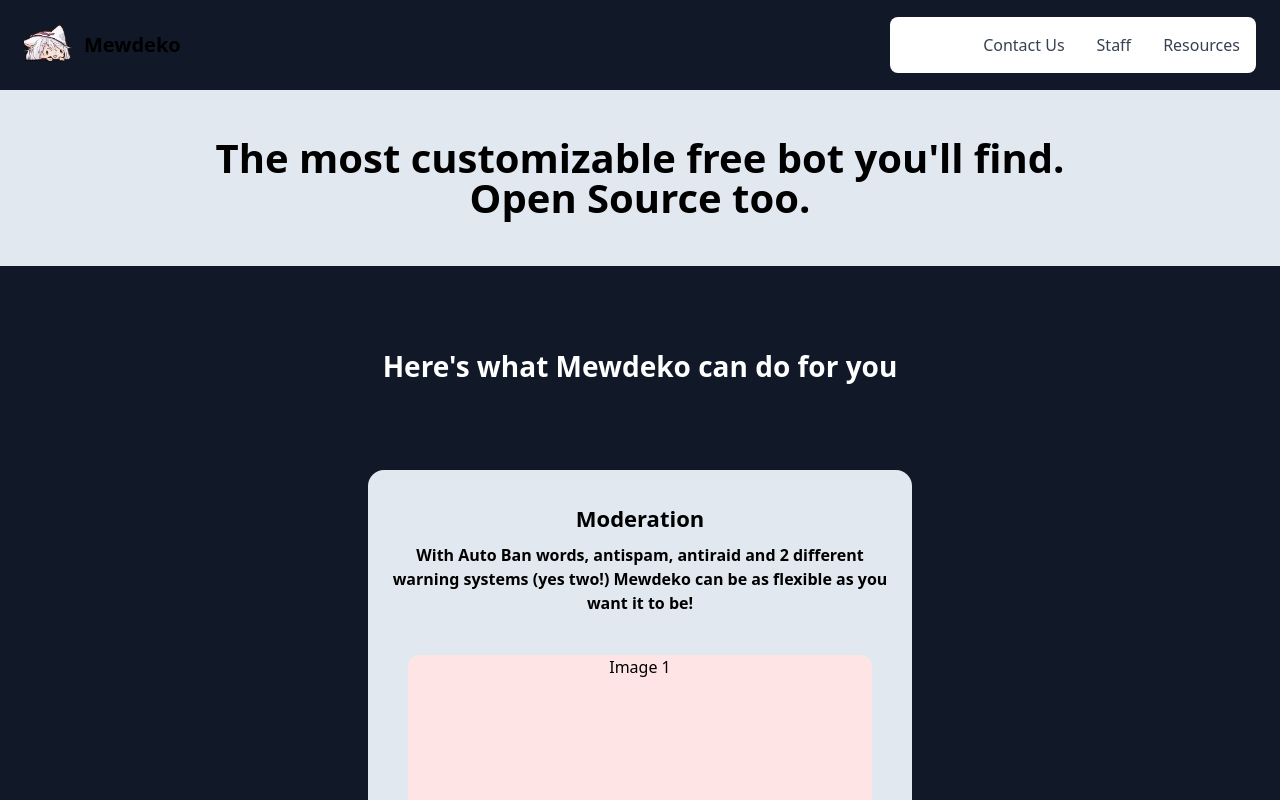
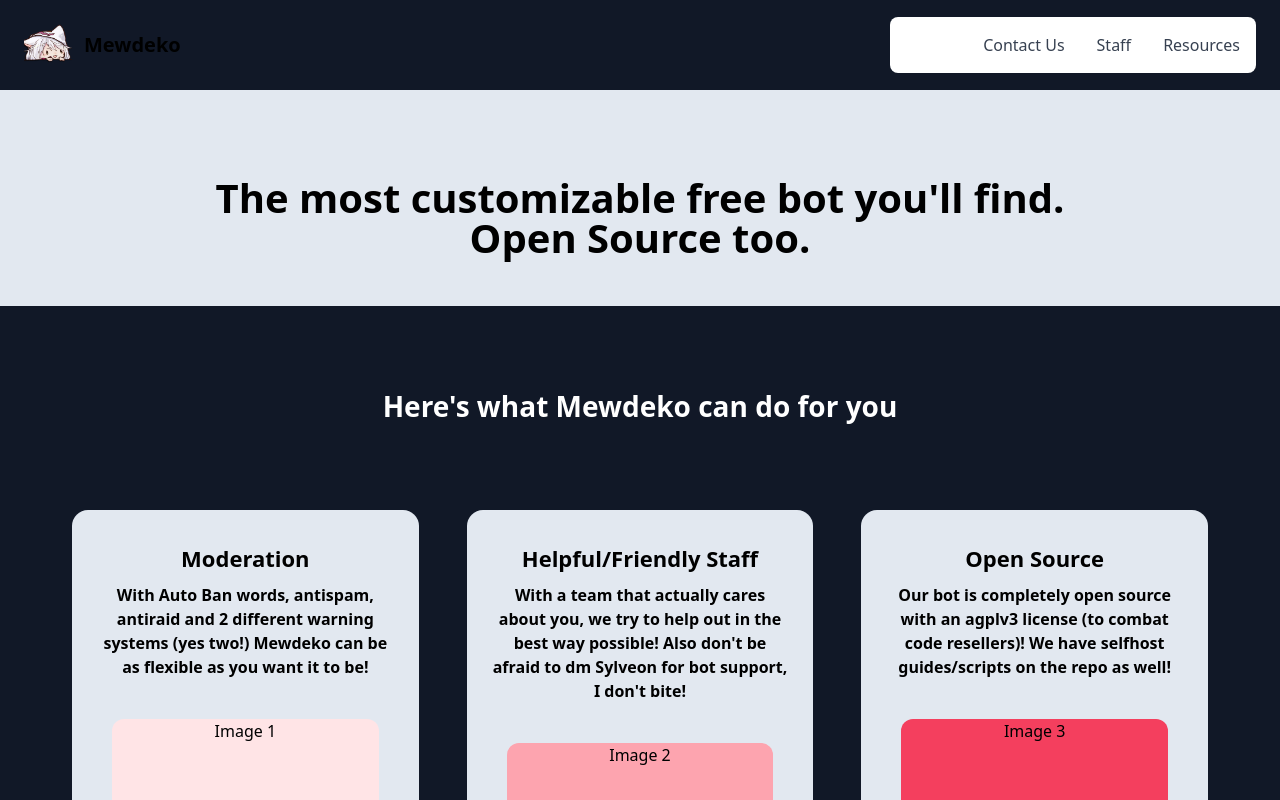
Before and after one commit to SylveonDeko/MewdekoDash, a SvelteKit app in the folder mewdash/: page /tailwind in a window 1280 px wide. Shown: the top 800 px of the page. Built offline with nearby package versions, Linux system fonts and the light colour scheme.

Commit message:
fixes scale

```diff
--- a/mewdash/src/routes/tailwind/+page.svelte
+++ b/mewdash/src/routes/tailwind/+page.svelte
@@ -27,14 +27,14 @@
 </svelte:head>
 
 <header class="py-12 px-4 sm:px-12 flex justify-center bg-slate-200">
-    <h1 class="max-w-[70rem] font-extrabold text-center text-[28px] sm:text-3xl lg:text-4xl xl:text-[40px]">
+    <h1 class="max-w-[70rem] pt-10 font-extrabold text-center text-[28px] sm:text-3xl lg:text-4xl xl:text-[40px]">
         The most&nbsp;customizable free&nbsp;bot you'll&nbsp;find. Open&nbsp;Source&nbsp;too.
     </h1>
 </header>
 <section class="bg-gray-900 flex justify-center" title="medekos features">
-    <div class="pt-12 pb-24 md:px-6 lg:px-12 max-w-[110rem]">
+    <div class="pt-12 pb-24 md:px-6 lg:px-12 max-w-[130rem]">
         <h2 class="pt-9 pb-16 px-3 font-extrabold text-center text-2xl sm:text-2xl lg:text-[28px] text-white">Here's what Mewdeko can do for&nbsp;you</h2>
-        <FluidContainer breakpoints='{["md", "lg"]}'>
+        <FluidContainer breakpoints='{["md", "xl"]}'>
             <Interactable
                     cta="{{text:'Invite Me',href:'https://discord.com/oauth2/authorize?client_id=752236274261426212&scope=bot&permissions=66186303&scope=bot' }}"
                     description="With Auto Ban words, antispam, antiraid
--- a/mewdash/tailwind.config.js
+++ b/mewdash/tailwind.config.js
@@ -9,5 +9,11 @@
             }
         },
     },
+    safelist: [
+        "xl:w-1/2", "xl:w-1/3", "xl:w-1/4", "xl:w-1/5", "xl:w-1/6",
+        "lg:w-1/2", "lg:w-1/3", "lg:w-1/4", "lg:w-1/5", "lg:w-1/6",
+        "md:w-1/2", "md:w-1/3", "md:w-1/4", "md:w-1/5", "md:w-1/6",
+        "sm:w-1/2", "sm:w-1/3", "sm:w-1/4", "sm:w-1/5", "sm:w-1/6"
+    ],
     plugins: [],
 }
```
